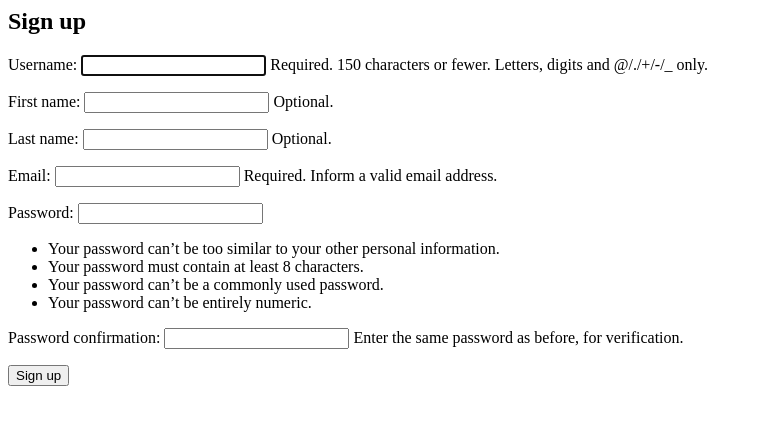
After one commit to v-buyukli/color_extraction, a Django app: page /register/ in a window 1280 px wide. The commit adds this page. Shown: the top 425 px of the page, without its empty margins (0-762 px from the left). Run offline with Django 4.2, Linux system fonts and the light colour scheme.

Commit message:
add signup

```diff
--- a/color_extraction/settings.py
+++ b/color_extraction/settings.py
@@ -102,6 +102,7 @@ else:
         }
     }
 
+    # S3 storage
     AWS_ACCESS_KEY_ID = env("AWS_ACCESS_KEY_ID")
     AWS_SECRET_ACCESS_KEY = env("AWS_SECRET_ACCESS_KEY")
     AWS_STORAGE_BUCKET_NAME = env("AWS_STORAGE_BUCKET_NAME")
@@ -167,3 +168,4 @@ EMAIL_USE_TLS = True
 EMAIL_PORT = 587
 EMAIL_HOST_USER = "goodmood11111@gmail.com"
 EMAIL_HOST_PASSWORD = "rmateztnasxfgbvr"
+DEFAULT_FROM_EMAIL = "goodmood11111@gmail.com"
--- a/color_extractor/forms.py
+++ b/color_extractor/forms.py
@@ -1,6 +1,28 @@
+from django import forms
+from django.contrib.auth.forms import UserCreationForm
+from django.contrib.auth.models import User
 from django.forms import ModelForm
 
 from color_extractor.models import ImageExtraction
+
+
+class SignUpForm(UserCreationForm):
+    first_name = forms.CharField(max_length=30, required=False, help_text="Optional.")
+    last_name = forms.CharField(max_length=30, required=False, help_text="Optional.")
+    email = forms.EmailField(
+        max_length=254, help_text="Required. Inform a valid email address."
+    )
+
+    class Meta:
+        model = User
+        fields = (
+            "username",
+            "first_name",
+            "last_name",
+            "email",
+            "password1",
+            "password2",
+        )
 
 
 class ImageExtractionForm(ModelForm):
--- a/color_extractor/urls.py
+++ b/color_extractor/urls.py
@@ -4,8 +4,15 @@ from . import views
 
 
 urlpatterns = [
-    path("", views.index, name="index"),
+    path("", views.index, name="home"),
+    path("register/", views.signup),
+    path(
+        "activate/<uidb64>/<token>/",
+        views.activate,
+        name="activate",
+    ),
+    path("logout/", views.logout_view, name="logout"),
+    path("login/", views.login_view, name="login"),
     path("add_image/", views.add_image, name="add_image_view"),
     path("images/", views.images, name="images"),
-
 ]
--- a/color_extractor/views.py
+++ b/color_extractor/views.py
@@ -1,18 +1,76 @@
-from django.shortcuts import render, redirect
+from django.contrib.auth import authenticate, login, logout
+from django.contrib.auth.models import User
+from django.contrib.sites.shortcuts import get_current_site
+from django.shortcuts import redirect, render
+from django.template.loader import render_to_string
 from django.urls import reverse
 
-from color_extractor.forms import ImageExtractionForm
+from color_extractor.forms import ImageExtractionForm, SignUpForm
 from color_extractor.models import ImageExtraction
+from color_extractor.tokens import account_activation_token
+
+
+def signup(request):
+    if request.method == "POST":
+        form = SignUpForm(request.POST)
+        if form.is_valid():
+            user = form.save(commit=False)
+            user.is_active = False
+            user.save()
+            current_site = get_current_site(request)
+            message = render_to_string(
+                "account_activation_email.html",
+                {
+                    "user": user,
+                    "domain": current_site.domain,
+                    "uid": user.pk,
+                    "token": account_activation_token.make_token(user),
+                },
+            )
+            user.email_user("Підтвердьте реєстрацію", message)
+            return redirect("home")
+    else:
+        form = SignUpForm()
+    return render(request, "signup.html", {"form": form})
+
+
+def index(request):
+    return render(request, "index.html", {"user": request.user})
+
+
+def activate(request, uidb64, token):
+    try:
+        user = User.objects.get(pk=uidb64)
+    except (TypeError, ValueError, OverflowError, User.DoesNotExist):
+        user = None
+
+    if user is not None and account_activation_token.check_token(user, token):
+        user.is_active = True
+        user.save()
+        login(request, user)
+        return redirect("home")
+    else:
+        return render(request, "account_activation_invalid.html")
+
+
+def login_view(request):
+    form = "test"
+    user = authenticate(username=form, password=form)
+    if user is not None and user.is_active:
+        login(request, user)
+        return redirect("home")
+    if user is not None and not user.is_active:
+        return render(request, "account_activation_invalid.html")
+
+
+def logout_view(request):
+    logout(request)
+    return redirect("home")
 
 
 def images(request):
     images_list = ImageExtraction.objects.all().order_by("-id")
     return render(request, "images.html", {"images_list": images_list})
-
-
-def index(request):
-    context = "Home page"
-    return render(request, "index.html", {"context": context})
 
 
 def add_image(request):
--- /dev/null
+++ b/templates/signup.html
@@ -0,0 +1,6 @@
+<h2>Sign up</h2>
+    <form method="post">
+    {% csrf_token %}
+    {{ form.as_p }}
+    <button type="submit">Sign up</button>
+</form>
```
Also changed, not shown: color_extractor/tokens.py (added, +9 -0 lines), templates/account_activation_email.html (added, +7 -0 lines), templates/index.html (+8 -4 lines), color_extractor/migrations/0002_imageextraction_user_image.py.
